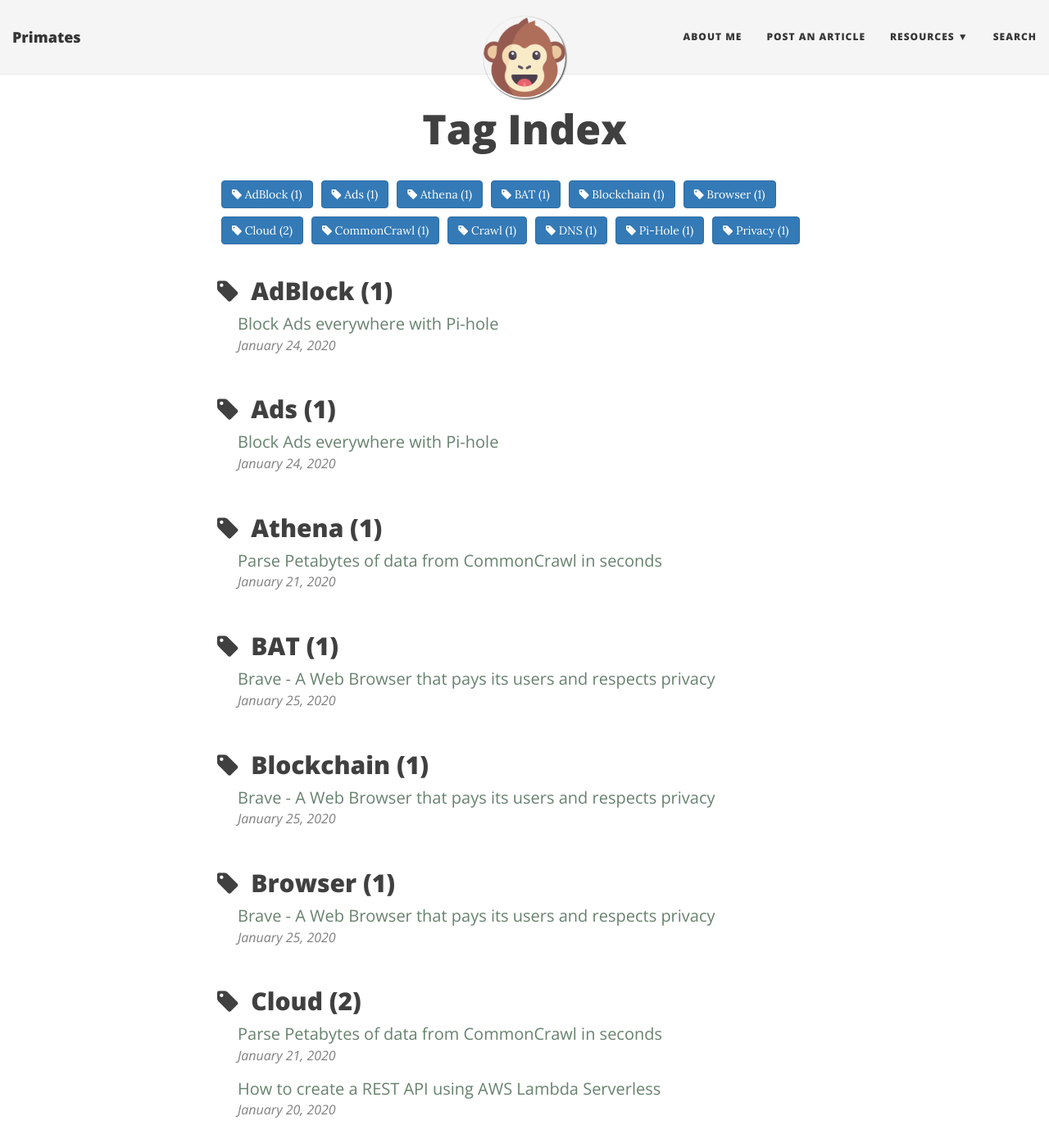
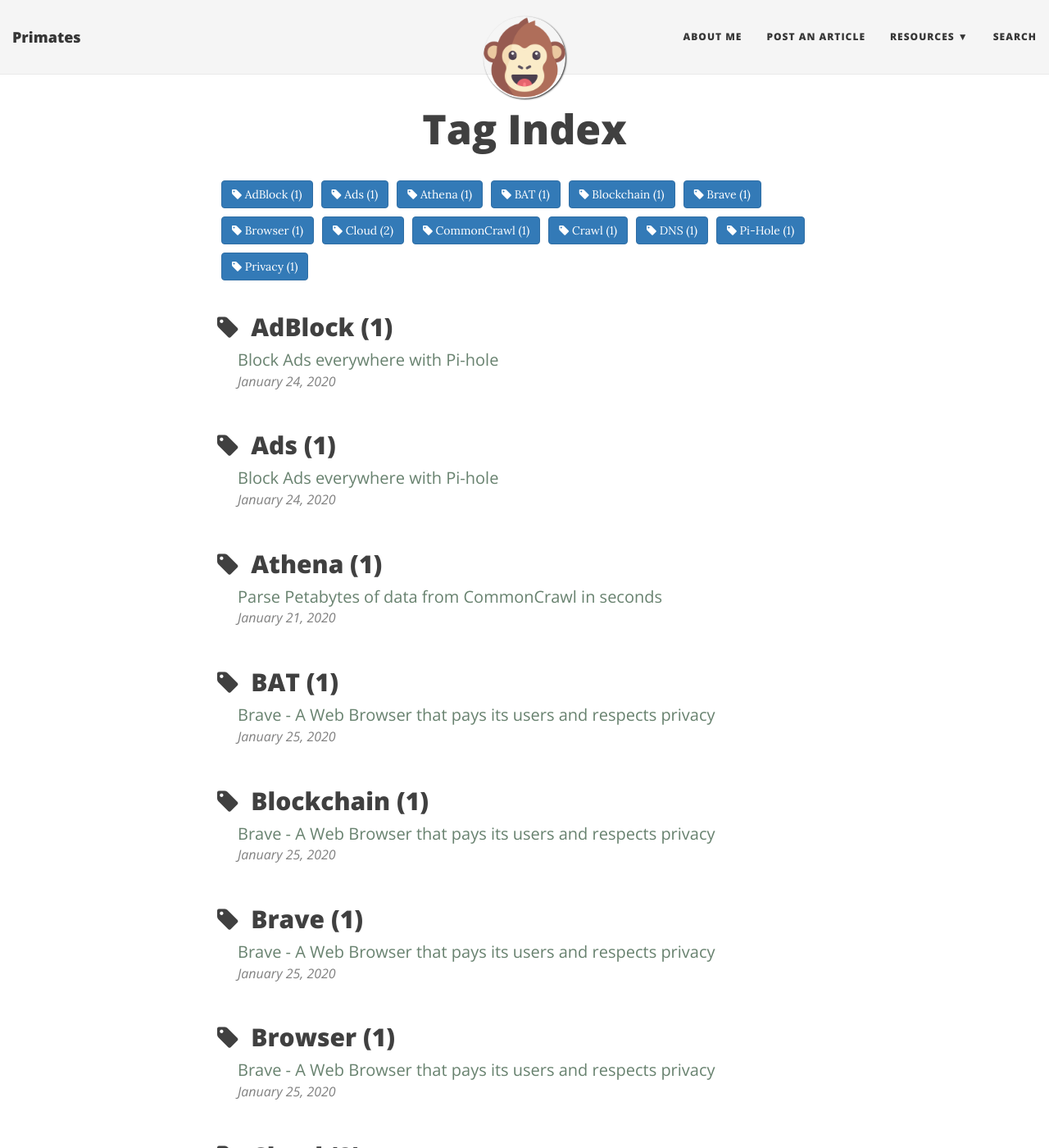
Before and after one commit to StanGirard/Primates-Jekyll, a Jekyll site: the page built from tags.html, in a window 1280 px wide and 1400 px high. Shown: the whole window at 82% size. Built offline with Jekyll 4.4.1, drawn with Linux system fonts in a browser that asks for light colours; nearby versions of some CDN libraries.

Commit message:
Update 2020-01-25-brave-a-web-browser-that-pays-its-users-and-respects-privacy.md

```diff
--- a/_posts/2020-01-25-brave-a-web-browser-that-pays-its-users-and-respects-privacy.md
+++ b/_posts/2020-01-25-brave-a-web-browser-that-pays-its-users-and-respects-privacy.md
@@ -13,6 +13,7 @@
   - Blockchain
   - Privacy
   - BAT
+  - Brave
 date: '2020-01-25'
 ---
 The Browser that already has more than **8 million users** finally got out of beta and launched its version 1.0. It is the first mainstream Browser that pays its users, respects privacy while being user-friendly and fast.
```
